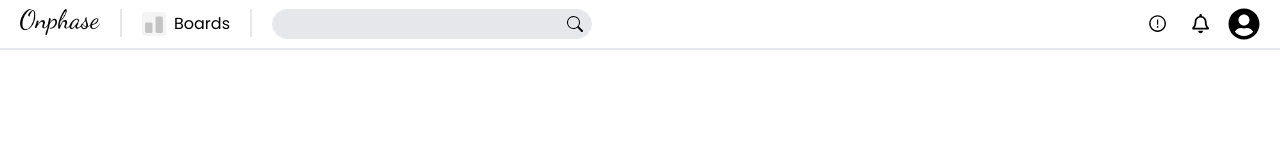
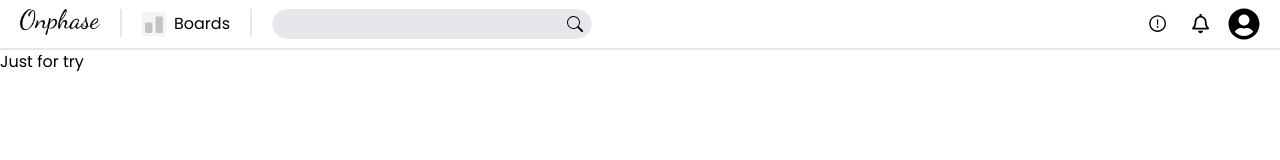
Before and after one commit to maevskyy/TrelloClone, a React (Create React App) app: page / in a window 1280 px wide. Shown: the top 160 px of the page. Built offline with nearby package versions, Linux system fonts and the light colour scheme.

Commit message:
added useless button in app.jsx, pls delete it

```diff
--- a/src/App.jsx
+++ b/src/App.jsx
@@ -14,7 +14,7 @@ const App = () => {
 
 
 
-
+    <button>Just for try</button>
 
 
     </div>
```
